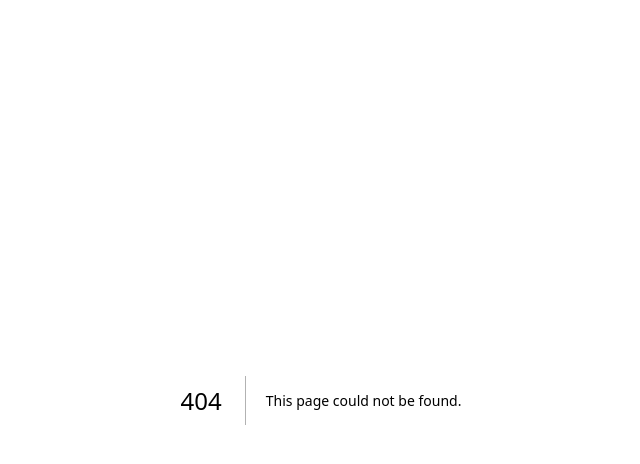
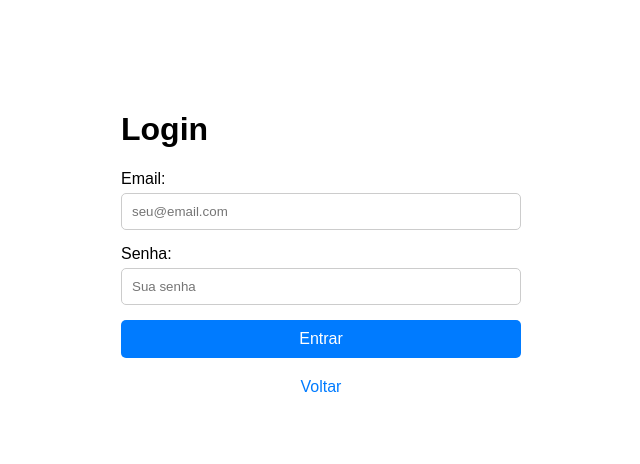
Before and after one commit to deniscansio/scaleconnect, a Next.js app: page /app/login in a window 1280 px wide. Before the commit this address had no page. Shown: the top 464 px of the page, without its empty margins (319-959 px from the left). Built offline with nearby package versions, Linux system fonts and the light colour scheme.

Commit message:
Criar página de login

```diff
--- /dev/null
+++ b/app/app/login/page.tsx
@@ -0,0 +1,55 @@
+export default function Login() {
+  return (
+    <div style={{ padding: "40px", maxWidth: "400px", margin: "50px auto" }}>
+      <h1>Login</h1>
+      <form>
+        <div style={{ marginBottom: "15px" }}>
+          <label style={{ display: "block", marginBottom: "5px" }}>Email:</label>
+          <input
+            type="email"
+            placeholder="seu@email.com"
+            style={{
+              width: "100%",
+              padding: "10px",
+              border: "1px solid #ccc",
+              borderRadius: "5px",
+              boxSizing: "border-box"
+            }}
+          />
+        </div>
+        <div style={{ marginBottom: "15px" }}>
+          <label style={{ display: "block", marginBottom: "5px" }}>Senha:</label>
+          <input
+            type="password"
+            placeholder="Sua senha"
+            style={{
+              width: "100%",
+              padding: "10px",
+              border: "1px solid #ccc",
+              borderRadius: "5px",
+              boxSizing: "border-box"
+            }}
+          />
+        </div>
+        <button
+          type="submit"
+          style={{
+            width: "100%",
+            padding: "10px",
+            background: "#007bff",
+            color: "white",
+            border: "none",
+            borderRadius: "5px",
+            cursor: "pointer",
+            fontSize: "16px"
+          }}
+        >
+          Entrar
+        </button>
+      </form>
+      <p style={{ marginTop: "20px", textAlign: "center" }}>
+        <a href="/" style={{ color: "#007bff", textDecoration: "none" }}>Voltar</a>
+      </p>
+    </div>
+  );
+}
```
